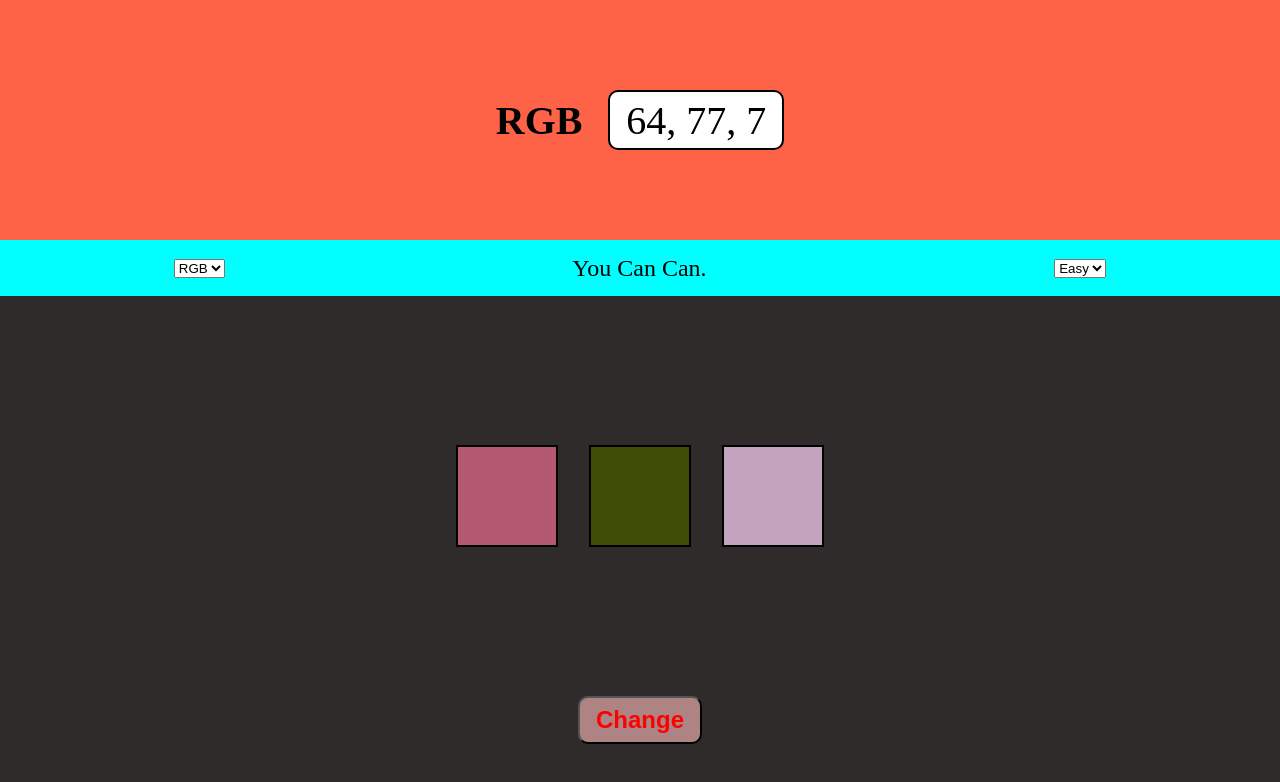
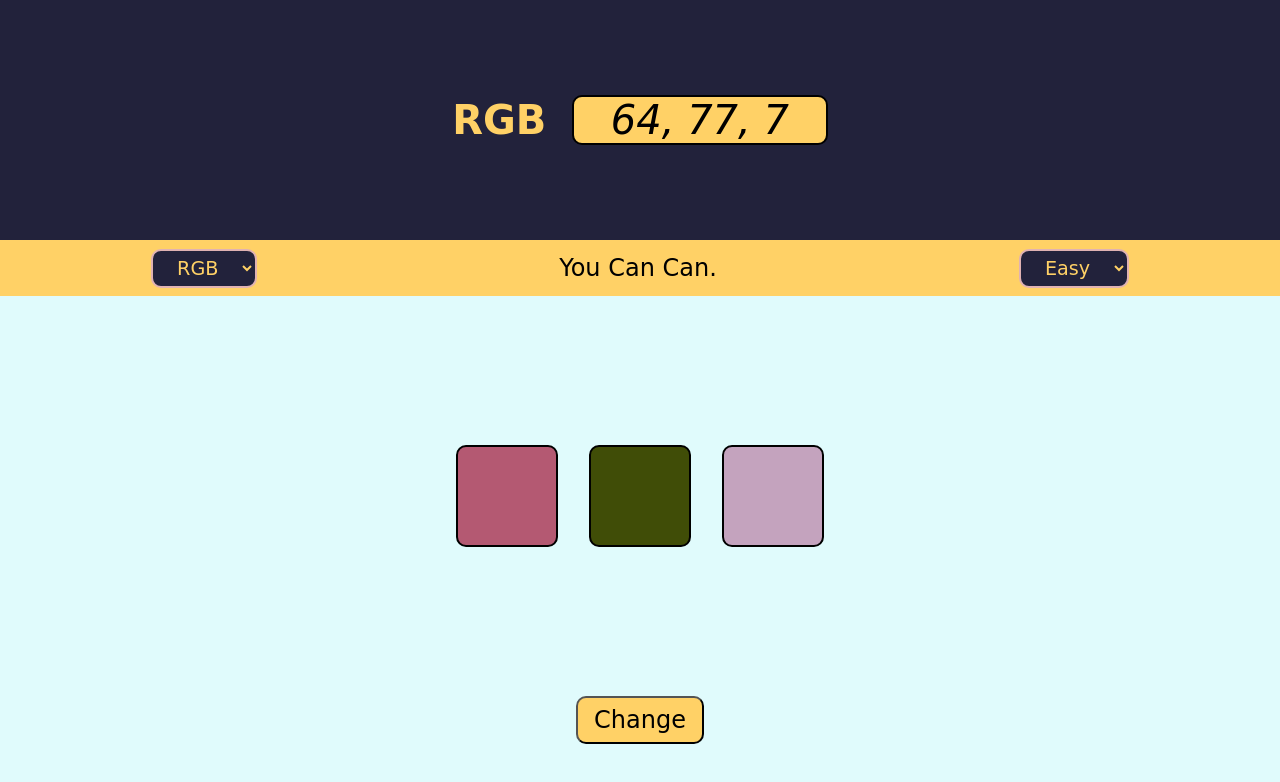
Before and after one commit to BRAINIAC2677/Color-Guess, a plain HTML site: page index.html in a window 1280 px wide. Drawn offline with Linux system fonts and the light colour scheme; a web font is replaced by a local one.

Commit message:
Applying Coloring rules

```diff
--- a/index.css
+++ b/index.css
@@ -1,7 +1,23 @@
+@import url("https://fonts.googleapis.com/css2?family=Akaya+Telivigala&display=swap");
+
+:root {
+  /*
+  ==========
+  Global variables
+  ==========
+  */
+
+  --clr-primary-1: #e0fbfc;
+  --clr-secondary-1: #22223b;
+  --clr-accent-11: #ffd166;
+  --border-curve: 10px;
+}
+
 * {
   box-sizing: border-box;
   margin: 0;
   padding: 0;
+  font-family: "Akaya Telivigala", cursive;
 }
 
 .container {
@@ -13,7 +29,7 @@
 
 #color-code {
   height: 30vh;
-  background-color: tomato;
+  background-color: var(--clr-secondary-1);
   font-size: 2.5rem;
 }
 
@@ -22,27 +38,29 @@
 }
 
 #color-code p:first-child {
+  color: var(--clr-accent-11);
   font-weight: bolder;
 }
 
 #code-box {
+  font-style: italic;
+  width: 20vw;
   border: black solid 2px;
-  border-radius: 10px;
-  padding: 0.3rem 1rem;
-  background-color: white;
-  color: black;
+  border-radius: var(--border-curve);
+  background-color: var(--clr-accent-11);
+  text-align: center;
 }
 
 #mid-ribbon {
   height: 7vh;
-  background-color: cyan;
+  background-color: var(--clr-accent-11);
   justify-content: space-around;
   font-size: 1.5rem;
 }
 
 #color-opts {
   height: 63vh;
-  background-color: rgb(48, 43, 43);
+  background-color: var(--clr-primary-1);
 }
 
 #color-opts > div.container {
@@ -56,6 +74,7 @@
   height: 8vw;
   padding: 1rem;
   border: solid black 2px;
+  border-radius: var(--border-curve);
   margin: 3% 3%;
   transition: all 0.3s;
 }
@@ -72,16 +91,30 @@
   display: block;
   margin: auto;
   font-size: 1.5rem;
-  font-weight: bold;
-  color: red;
-  background-color: rgb(173, 131, 131);
+  background-color: var(--clr-accent-11);
   padding: 0.5rem 1rem;
-  border-radius: 10px;
+  border-radius: var(--border-curve);
+  outline: 0px;
+  cursor: pointer;
+  transition: all 0.4s;
+}
+
+.btn:hover {
+  color: var(--clr-accent-11);
+  background-color: var(--clr-secondary-1);
+}
+
+select {
+  font-size: 1.2rem;
+  color: var(--clr-accent-11);
+  background-color: var(--clr-secondary-1);
+  padding: 5px 20px;
+  border: solid rgb(224, 178, 178) 2px;
+  border-radius: var(--border-curve);
   outline: 0px;
   cursor: pointer;
 }
 
-.btn:hover {
-  color: rgb(173, 131, 131);
-  background-color: red;
+select:hover {
+  border: solid rgb(231, 223, 223) 2px;
 }
--- a/index.js
+++ b/index.js
@@ -39,7 +39,9 @@ function toggleVolatileOpts() {
 //loading a new test
 function newTest() {
   textBox.innerText = "You Can Can.";
-  optContainer.style.backgroundColor = "rgb(48, 43, 43)";
+  optContainer.style.backgroundColor = getComputedStyle(
+    document.documentElement
+  ).getPropertyValue("--clr-primary-1");
 
   let codes = [];
   for (let i = 0; i < optNo; i++) {
@@ -74,10 +76,10 @@ document.querySelector("#color-opts>div").addEventListener("click", (event) => {
   let clickedOpt = event.target;
   if (clickedOpt.className == "opts") {
     if (clickedOpt == correctOpt) {
-      optContainer.style.backgroundColor = "rgba(0, 255, 0, 0.5)";
+      optContainer.style.backgroundColor = "rgba(0, 255, 0, 0.3)";
       textBox.innerText = "You Got It Right!!";
     } else {
-      optContainer.style.backgroundColor = "rgba(255, 0, 0, .5)";
+      optContainer.style.backgroundColor = "rgba(255, 0, 0, .3)";
       textBox.innerText = "Wrong Guess :3";
     }
   }
```
